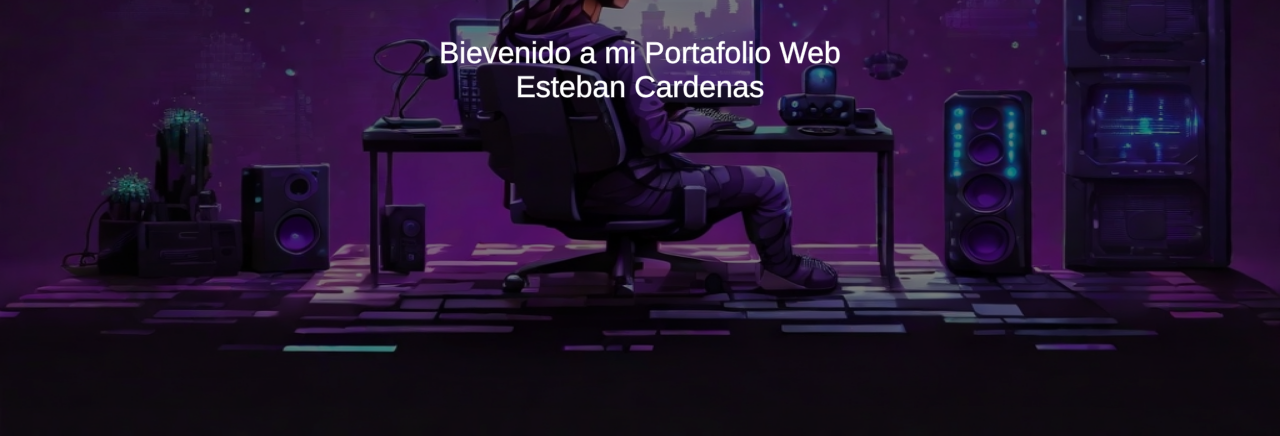
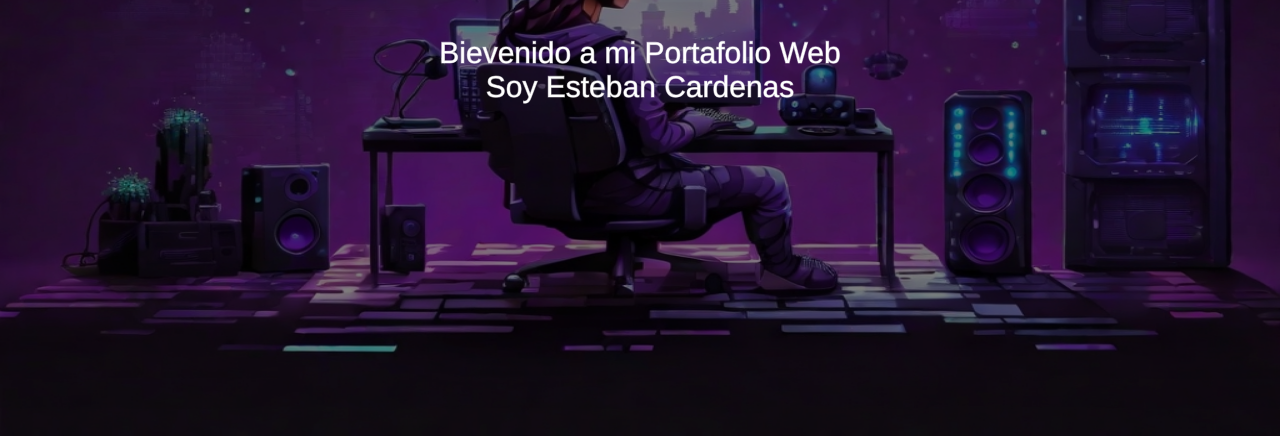
Before and after one commit to Esteban-Dev1/CodeTech.github.io, a plain HTML site: page index.html in a window 1280 px wide. Shown: the part 364-800 px from the top of the page. Drawn offline with nearby package versions, Linux system fonts and the light colour scheme.

Commit message:
Update index.html

```diff
--- a/index.html
+++ b/index.html
@@ -47,7 +47,7 @@
             <p data-text="Bievenido a mi Portafolio Web">Bievenido a mi Portafolio Web
 
             </p>
-            <p data-text="Esteban Cardenas">Esteban Cardenas</p>
+            <p data-text="Esteban Cardenas">Soy Esteban Cardenas</p>
         </div>
     </section>
 
```
